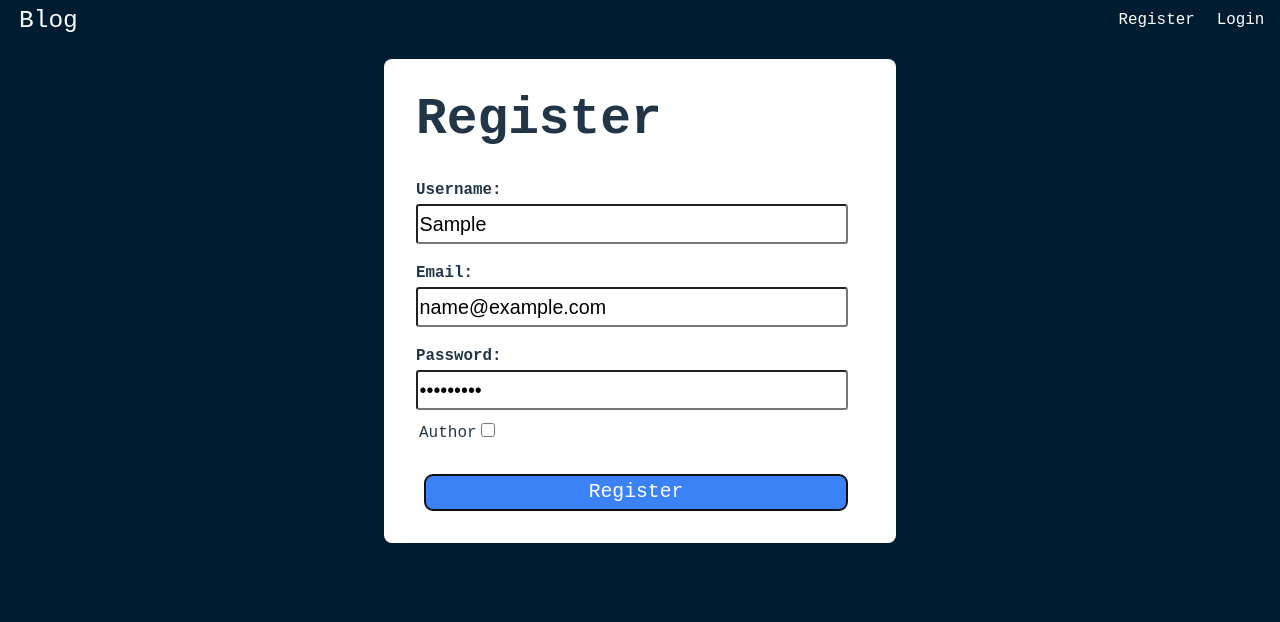
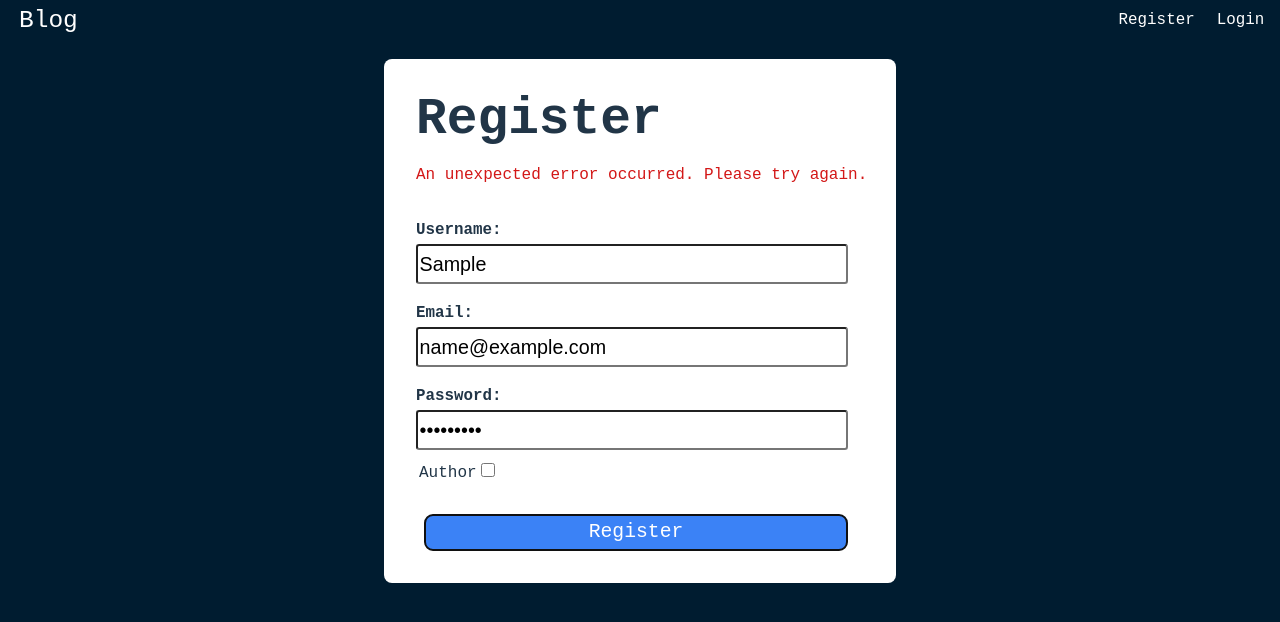
Before and after one commit to Mustafa1908/blog-api, a React (Vite) app in the folder frontend-reader/: page /register in a window 1280 px wide. Both pictures are taken after typing "Sample", "name@example.com", "Sample123" into the empty fields and a click on the button "Register". Shown: the top 622 px of the page. Built offline with nearby package versions, Linux system fonts and the light colour scheme; no server answers.

Commit message:
Add error message if username is more than 50 in length

```diff
--- a/frontend-reader/src/pages/Register/Register.jsx
+++ b/frontend-reader/src/pages/Register/Register.jsx
@@ -11,6 +11,8 @@ const Register = () => {
     password: "",
     userRole: "",
   });
+  const [errorMessage, setErrorMessage] = useState("");
+  const [formErrors, setFormErrors] = useState({});
   const navigate = useNavigate();
 
   useEffect(() => {
@@ -31,10 +33,29 @@ const Register = () => {
         [name]: value,
       });
     }
+
+    setFormErrors({
+      ...formErrors,
+      [name]: "",
+    });
   };
 
   const handleRegisterSubmit = async (e) => {
     e.preventDefault();
+
+    let errors = {};
+
+    // Validate username length
+    if (!formData.username) errors.username = "Username is required.";
+    else if (formData.username.length > 50)
+      errors.username = "Username cannot exceed 50 characters.";
+
+    if (!formData.email) errors.email = "Email is required.";
+    if (!formData.password) errors.password = "Password is required.";
+
+    setFormErrors(errors);
+
+    if (Object.keys(errors).length > 0) return; // If validation fails, don't submit
 
     try {
       const response = await fetch("http://localhost:8000/user", {
@@ -44,21 +65,41 @@ const Register = () => {
         },
         body: JSON.stringify(formData),
       });
-
       if (response.ok) {
         navigate("/login");
       } else {
+        // If response is not ok, extract the error message from the server
         const errorData = await response.json();
-        console.error("Registration error:", errorData.message);
+        setErrorMessage(errorData.message); // Set the error message to display globally
       }
     } catch (error) {
       console.error("Error during registration:", error);
+      setErrorMessage("An unexpected error occurred. Please try again."); // Generic error message
     }
   };
 
   return (
     <main className={register.main}>
       <h1>Register</h1>
+      {(formErrors.username ||
+        formErrors.email ||
+        formErrors.password ||
+        errorMessage) && (
+        <div className={register.errorContainer}>
+          {formErrors.username && (
+            <p className={register.formErrorText}>{formErrors.username}</p>
+          )}
+          {formErrors.email && (
+            <p className={register.formErrorText}>{formErrors.email}</p>
+          )}
+          {formErrors.password && (
+            <p className={register.formErrorText}>{formErrors.password}</p>
+          )}
+          {errorMessage && (
+            <p className={register.formErrorText}>{errorMessage}</p>
+          )}
+        </div>
+      )}
       <form className={register.form} onSubmit={handleRegisterSubmit}>
         <Input
           inputIdName="username"
@@ -68,6 +109,7 @@ const Register = () => {
           onChangeFunction={handleChange}
           labelText={"Username"}
         />
+
         <Input
           inputIdName="email"
           inputType="email"
```
